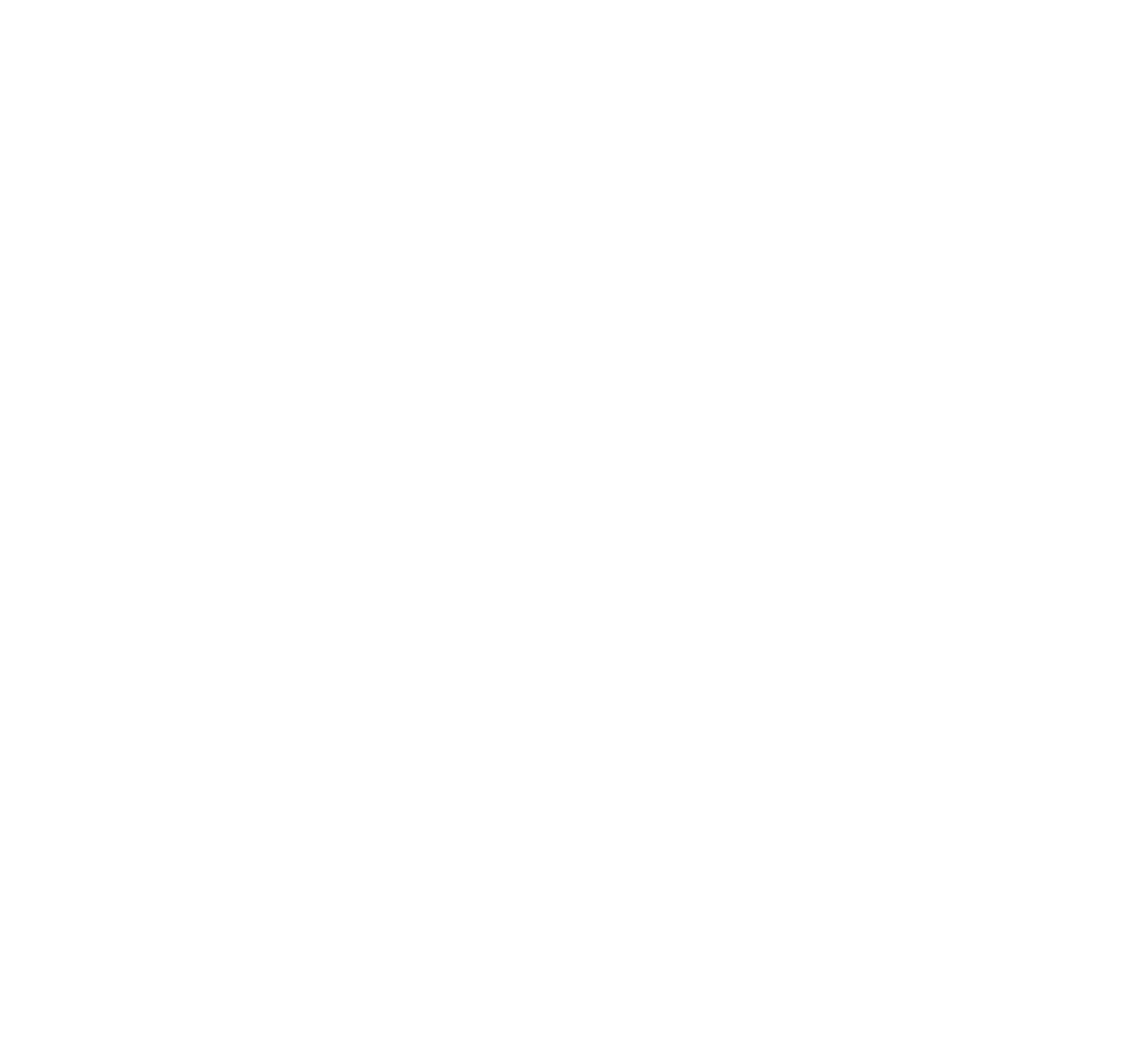
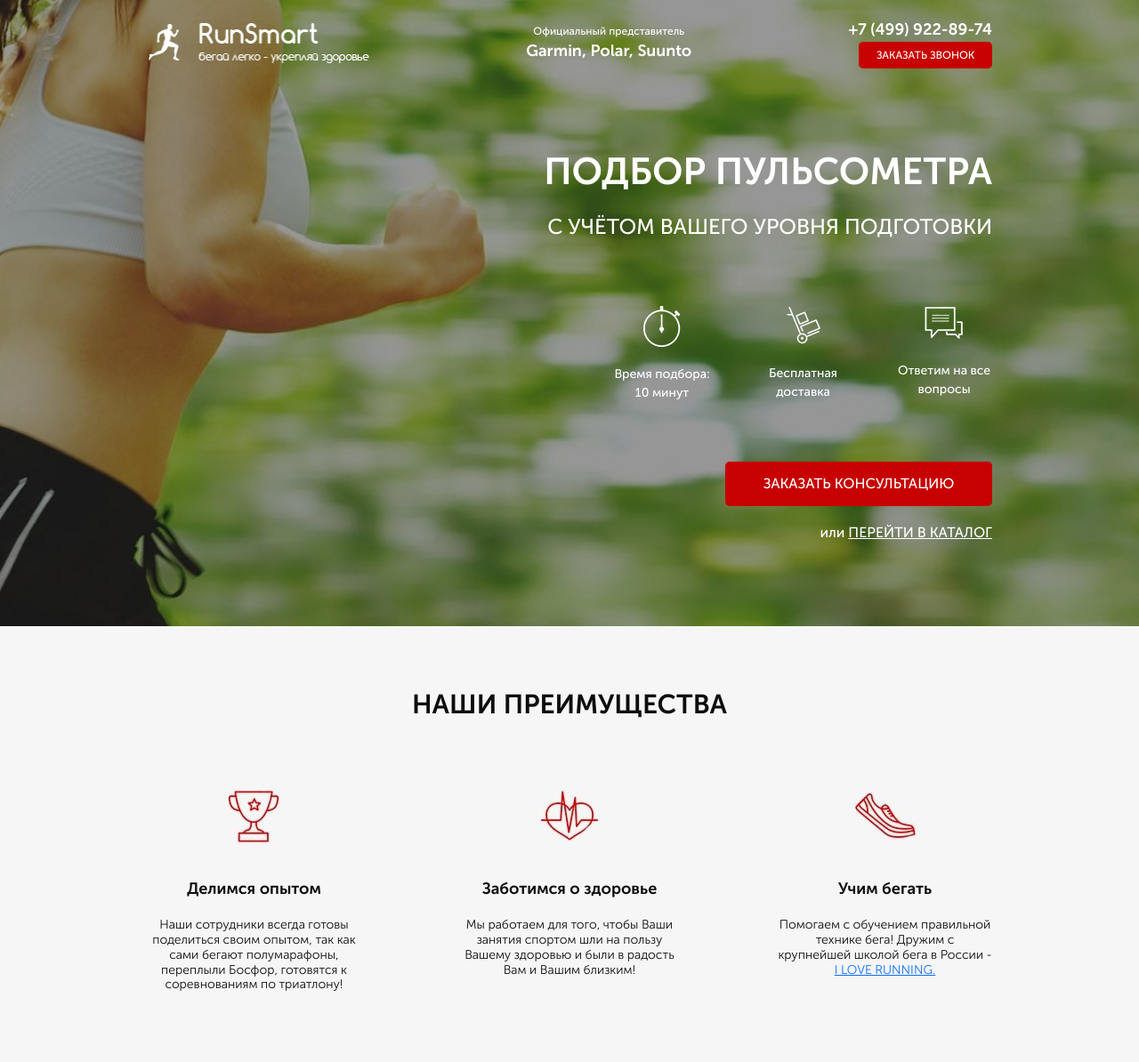
Before and after one commit to awwwrina/pulse, a website: page src/index.html in a window 1280 px wide. Shown: the whole page at 89% size. Before the commit the page ends 800 px from the top, so only its background shows below. Drawn offline with Linux system fonts and the light colour scheme; files whose address does not match are found by name.

Commit message:
add header,promo and advantages

```diff
--- a/src/css/font.css
+++ b/src/css/font.css
@@ -1,32 +1,26 @@
 @font-face {
     font-family: 'Museo Sans Cyrl';
-    src: url(../fonts/'MuseoSansCyrl-300.eot');
-    src: local('MuseoSansCyrl-300'),
-        url(../fonts/'MuseoSansCyrl-300.eot?#iefix') format('embedded-opentype'),
-        url(../fonts/'MuseoSansCyrl-300.woff') format('woff'),
-        url(../fonts/'MuseoSansCyrl-300.ttf') format('truetype');
+    src: local('MuseoSansCyrl-300')
+        url('../fonts/MuseoSansCyrl-300.woff') format('woff'),
+        url('../fonts/MuseoSansCyrl-300.ttf') format('truetype');
     font-weight: 300;
     font-style: normal;
 }
 
 @font-face {
 	font-family: 'Museo Sans Cyrl';
-	src: url(../fonts/'MuseoSansCyrl-500.eot');
 	src: local('MuseoSansCyrl-500'),
-		url(../fonts/'MuseoSansCyrl-500.eot?#iefix') format('embedded-opentype'),
-		url(../fonts/'MuseoSansCyrl-500.woff') format('woff'),
-		url(../fonts/'MuseoSansCyrl-500.ttf') format('truetype');
-	font-weight: 500;
+	    url('../fonts/MuseoSansCyrl-500.woff') format('woff'),
+	    url('../fonts/MuseoSansCyrl-500.ttf') format('truetype');
+	font-weight: normal;
 	font-style: normal;
 }
 
 @font-face {
     font-family: 'Museo Sans Cyrl';
-    src: url(../fonts/'MuseoSansCyrl-700.eot');
     src: local('MuseoSansCyrl-700'),
-        url(../fonts/'MuseoSansCyrl-700.eot?#iefix') format('embedded-opentype'),
-        url(../fonts/'MuseoSansCyrl-700.woff') format('woff'),
-        url(../fonts/'MuseoSansCyrl-700.ttf') format('truetype');
+        url('../fonts/MuseoSansCyrl-700.woff') format('woff'),
+        url('../fonts/MuseoSansCyrl-700.ttf') format('truetype');
     font-weight: 700;
     font-style: normal;
 }
--- a/src/index.html
+++ b/src/index.html
@@ -5,11 +5,78 @@
     <meta http-equiv="X-UA-Compatible" content="IE=edge">
     <meta name="viewport" content="width=device-width, initial-scale=1.0">
     <title>RunSmart</title>
+    <link rel="shortcut icon" href="icons/favicon.ico" type="image/x-icon">
     <link rel="stylesheet" href="css/bootstrap-reboot.min.css">
     <link rel="stylesheet" href="css/font.css">
     <link rel="stylesheet" href="css/style.min.css">
 </head>
 <body>
+    <div class="promo">
+        <div class="container">
+            <header class="header">
+                <a href="#" class="header__logo">
+                    <img src="icons/logo.png" alt="logo">
+                </a>
+                <div class="header__official">Официальный представитель
+                    <span>Garmin, Polar, Suunto</span>
+                </div>
+                <div class="header__contacts">
+                    <a href="tel:+74999228974" class="header__phone">+7 (499) 922-89-74</a>
+                    <button class="button">заказать звонок</button>
+                </div>
+            </header>
 
+            <div class="promo__wrapper">
+                <h1 class="promo__header">Подбор пульсометра<h1>
+                <h2 class="promo__subheader">с учётом Вашего уровня подготовки</h2>
+
+                <div class="promo__icons">
+                    <div class="promo__icon">
+                        <img src="icons/timer_icon.png" alt="timer">Время подбора: 10 минут
+                    </div>
+                    <div class="promo__icon">
+                        <img src="icons/delivery_icon.png" alt="delivery">Бесплатная доставка
+                    </div>
+                    <div class="promo__icon">
+                        <img src="icons/answer_icon.png" alt="answer">Ответим на все вопросы
+                    </div>
+                </div>
+
+                <button class="button button_main">заказать кОНСУЛЬТАЦИЮ</button>
+                <div class="promo__link">
+                    или
+                    <a href="#">ПЕРЕЙТИ В КАТАЛОГ</a>
+                </div>
+            </div>
+        </div>
+    </div>
+    <div class="advantages">
+        <div class="container">
+            <h2 class="title">НАШИ ПРЕИМУЩЕСТВА</h2>
+            <div class="advantages__wrapper">
+                <div class="advantages__item">
+                    <img src="icons/cup.jpg" alt="cup" class="advantages__icon">
+                    <div class="advantages__subtitle">Делимся опытом</div>
+                    <div class="advantages__descr">
+                    Наши сотрудники всегда готовы поделиться своим опытом,
+                    так как сами бегают полумарафоны, переплыли Босфор, готовятся к соревнованиям по триатлону!</div>
+                </div>
+                <div class="advantages__item">
+                    <img src="icons/heart.jpg" alt="heart" class="advantages__icon">
+                    <div class="advantages__subtitle">Заботимся о здоровье</div>
+                    <div class="advantages__descr">
+                    Мы работаем для того,
+                    чтобы Ваши занятия спортом шли на пользу Вашему здоровью и были в радость Вам и Вашим близким!</div>
+                </div>
+                <div class="advantages__item">
+                    <img src="icons/shoe.jpg" alt="shoe" class="advantages__icon">
+                    <div class="advantages__subtitle">Учим бегать</div>
+                    <div class="advantages__descr">Помогаем с обучением
+                        правильной технике бега!
+                        Дружим с крупнейшей школой бега в России -<a href="#"> I LOVE RUNNING.</a> </div>
+                </div>
+            </div>
+        </div>
+    </div>
 </body>
 </html>
--- a/src/sass/base/_variables.scss
+++ b/src/sass/base/_variables.scss
@@ -0,0 +1 @@
+$main-color: #c70101;
--- /dev/null
+++ b/src/sass/blocks/_advantages.scss
@@ -0,0 +1,27 @@
+.advantages {
+    min-height: 470px;
+    padding: 70px 0 78px 0;
+    background-color: #f6f6f6;
+    &__wrapper {
+        display: flex;
+        justify-content: space-between;
+    }
+    &__item {
+        margin-top: 65px;
+        max-width: 241px;
+        text-align: center;
+    }
+    &__subtitle {
+        margin-top: 33px;
+        font-size: 18px;
+        font-weight: 700;
+        color: #0d0d0d;
+    }
+    &__descr {
+        margin-top: 19px;
+        font-size: 14px;
+        line-height: 1.2;
+        font-weight: 300;
+        color: #0d0d0d;
+    }
+}
--- /dev/null
+++ b/src/sass/blocks/_buttons.scss
@@ -0,0 +1,18 @@
+.button {
+    width: 150px;
+    height: 30px;
+    background-color: $main-color;
+    border-radius: 5px;
+    font-size: 12px;
+    text-transform: uppercase;
+    color: #ffffff;
+    border: none;
+    &_main {
+        margin-top: 67px;
+        width: 300px;
+        height: 50px;
+        font-size: 16px;
+
+    }
+
+}
--- /dev/null
+++ b/src/sass/blocks/_header.scss
@@ -0,0 +1,40 @@
+.header {
+    display: flex;
+    justify-content: space-between;
+    align-items: center;
+    &__logo {
+        width: 250px;
+        img {
+            width: 100%;
+        }
+    }
+    &__official {
+        font-size: 12px;
+        font-weight: 500;
+        color: #ffffff;
+        text-align: center;
+        span {
+            display: block;
+            font-size: 18px;
+            font-weight: 700;
+        }
+    }
+    &__phone {
+        display: block;
+        font-size: 18px;
+        font-weight: 700;
+        color: #ffffff;
+        text-decoration: none;
+        &:hover {
+        color: #ffffff;
+        text-decoration: none;
+        }
+    }
+    &__contacts {
+        display: flex;
+        flex-direction: column;
+        align-items: flex-end;
+    }
+
+
+}
--- /dev/null
+++ b/src/sass/blocks/_promo.scss
@@ -0,0 +1,53 @@
+.promo {
+    min-height: 650px;
+    padding: 20px 0 93px 0;
+    background: url(../../img/main_bg.jpg) center (center/cover) no-repeat;
+    &__wrapper {
+        display: flex;
+        flex-direction: column;
+        align-items: flex-end;
+        margin-top: 91px;
+    }
+    &__header {
+        font-size: 42px;
+        font-weight: 700;
+        text-transform: uppercase;
+        color: #ffffff;
+    }
+    &__subheader {
+        font-size: 24px;
+        text-transform: uppercase;
+        color: #ffffff;
+        margin-top: 7px;
+    }
+    &__icons {
+        display: flex;
+        justify-content: space-between;
+        margin-top: 66px;
+        width: 425px;
+    }
+    &__icon {
+        width: 108px;
+        font-size: 14px;
+        color: #ffffff;
+        text-align: center;
+        img {
+            display: block;
+            margin: 0 auto;
+            margin-bottom: 20px;
+        }
+    }
+    &__link {
+        margin-top: 18px;
+        font-size: 16px;
+        color: #ffffff;
+        a {
+            color: #ffffff;
+            &:hover {
+                color: #ffffff;
+            }
+        }
+
+    }
+
+}
--- /dev/null
+++ b/src/sass/blocks/_titles.scss
@@ -0,0 +1,6 @@
+.title {
+    font-size: 30px;
+    font-weight: 700;
+    color: #0d0d0d;
+    text-align: center;
+}
--- a/src/sass/blocks/style.scss
+++ /dev/null
@@ -1,5 +0,0 @@
-@import '../base/variables'
-
-* {
-    font-family: 'Museo Sans Cyrl', sans-serif;
-}
--- /dev/null
+++ b/src/sass/style.scss
@@ -0,0 +1,14 @@
+@import "base/variables";
+@import "blocks/promo";
+@import "blocks/header";
+@import "blocks/buttons";
+@import "blocks/advantages";
+@import "blocks/titles";
+
+* {
+    font-family: 'Museo Sans Cyrl', sans-serif;
+}
+.container {
+    max-width: 950px;
+    margin: 0 auto;
+}
```
Also changed, not shown: package.json (+16 -8 lines), src/css/style.css (deleted), src/css/style.min.css, src/icons/cup.jpg (added), src/icons/favicon.ico (added), src/icons/heart.jpg (added), src/icons/shoe.jpg (added), 1 other file.
